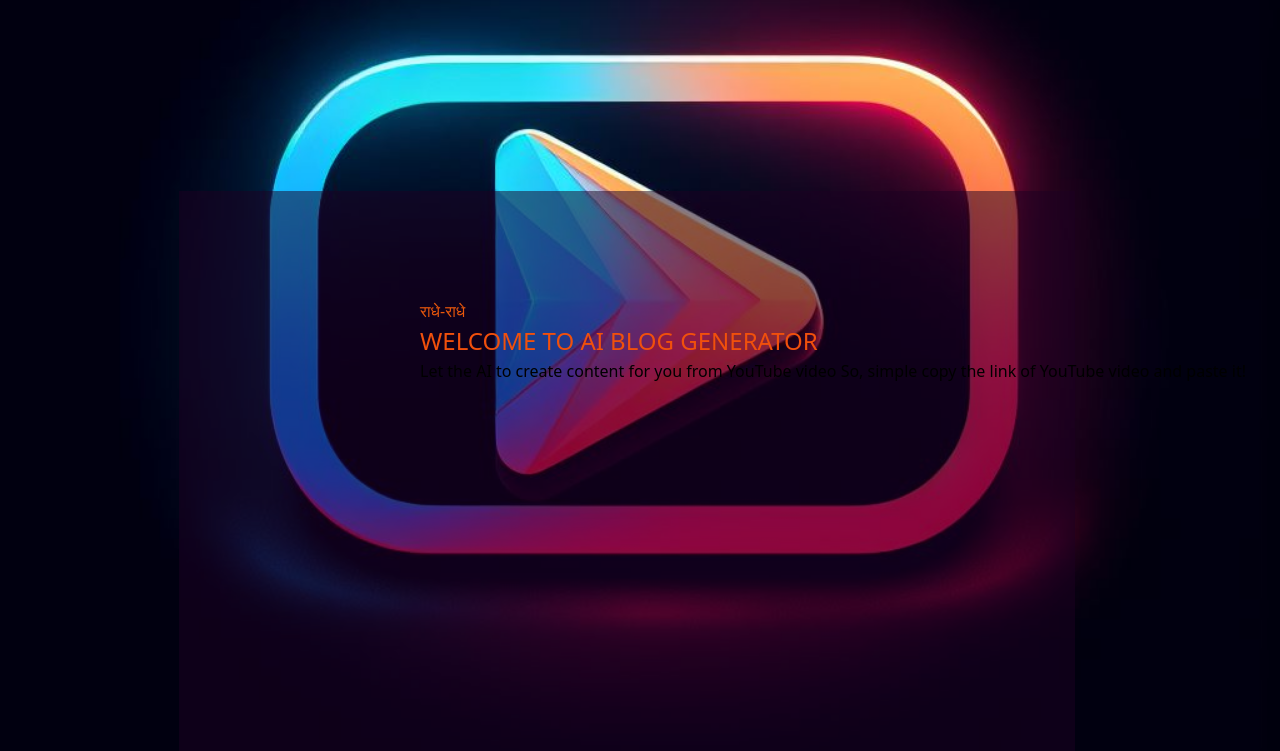
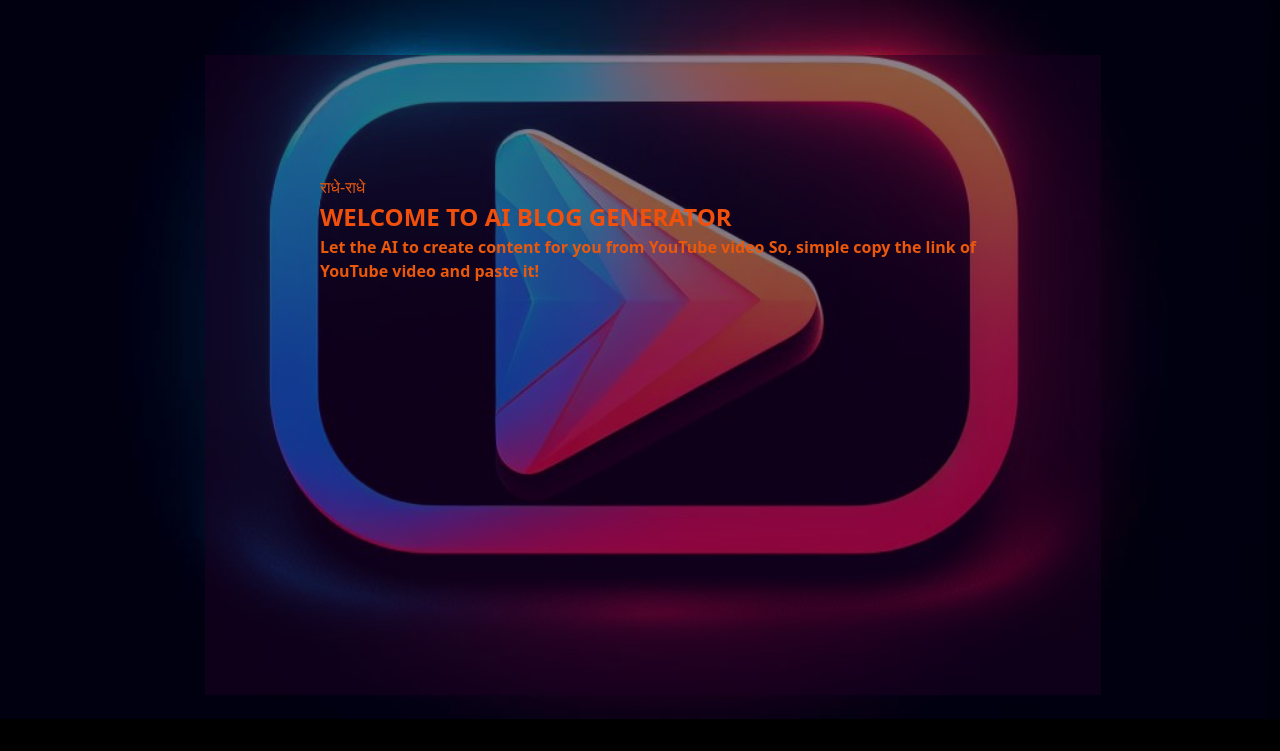
Before and after one commit to komalbansal21/tube2text, a plain HTML site: page index.html in a window 1280 px wide. Shown: the part 121-872 px from the top of the page. After the commit the page ends 840 px from the top, so only its background shows below. Drawn offline with nearby package versions, Linux system fonts and the light colour scheme.

Commit message:
input_generate

```diff
--- a/index.html
+++ b/index.html
@@ -13,6 +13,7 @@
             background-size:cover; /* Adjusts the background image to cover the entire body */
             background-position: center; /* Centers the background image */
             padding: 420px;
+            background-repeat: no-repeat;
 
         }
         #logo {
@@ -24,12 +25,12 @@
         }
         #overlay {
             position: absolute;
-            top:39%;
-            left: 14%;
+            top:22%;
+            left: 16%;
             width: 70%;
-            height: 70%;
+            height: 80%;
             background-color: rgba(29, 0, 34, 0.5); /*Adjust the transparency here (0.5 for 50% opacity)*/
-            z-index: 1; /* Ensure the overlay stays on top of other content */
+            z-index: 0; /* Ensure the overlay stays on top of other content */
 
         }
 
@@ -65,10 +66,18 @@
     font-size: 24px; /* Font size */
     animation: glow 1s infinite alternate; /* Animation for glowing effect */
     cursor: pointer; /* Optional: Change cursor to pointer on hover */
+    text-decoration-color: #10b981;
+    text-underline-offset: 3px;
 }
 .overlay-text{
     z-index: 10;
-    position: absolute;
+    position:absolute;
+    top: 37%;
+    right: 20%;
+    left: 25%;
+
+
+
 }
 
     </style>
@@ -84,9 +93,9 @@
     <div>
         <div>
             <div class="overlay-text">
-                <h6  class="text-orange-600">राधे-राधे</h6>
-                <h1 class="glowing"> WELCOME TO AI BLOG GENERATOR </h1>
-                <p>
+                <h6  class="text-orange-600 ">राधे-राधे</h6>
+                <h1 class="glowing font-bold"> WELCOME TO AI BLOG GENERATOR </h1>
+                <p class="text-pretty text-orange-600 font-semibold">
                     Let the AI to create content for you from YouTube video
                     So, simple copy the link of YouTube video and paste it!
                 </p>
```
